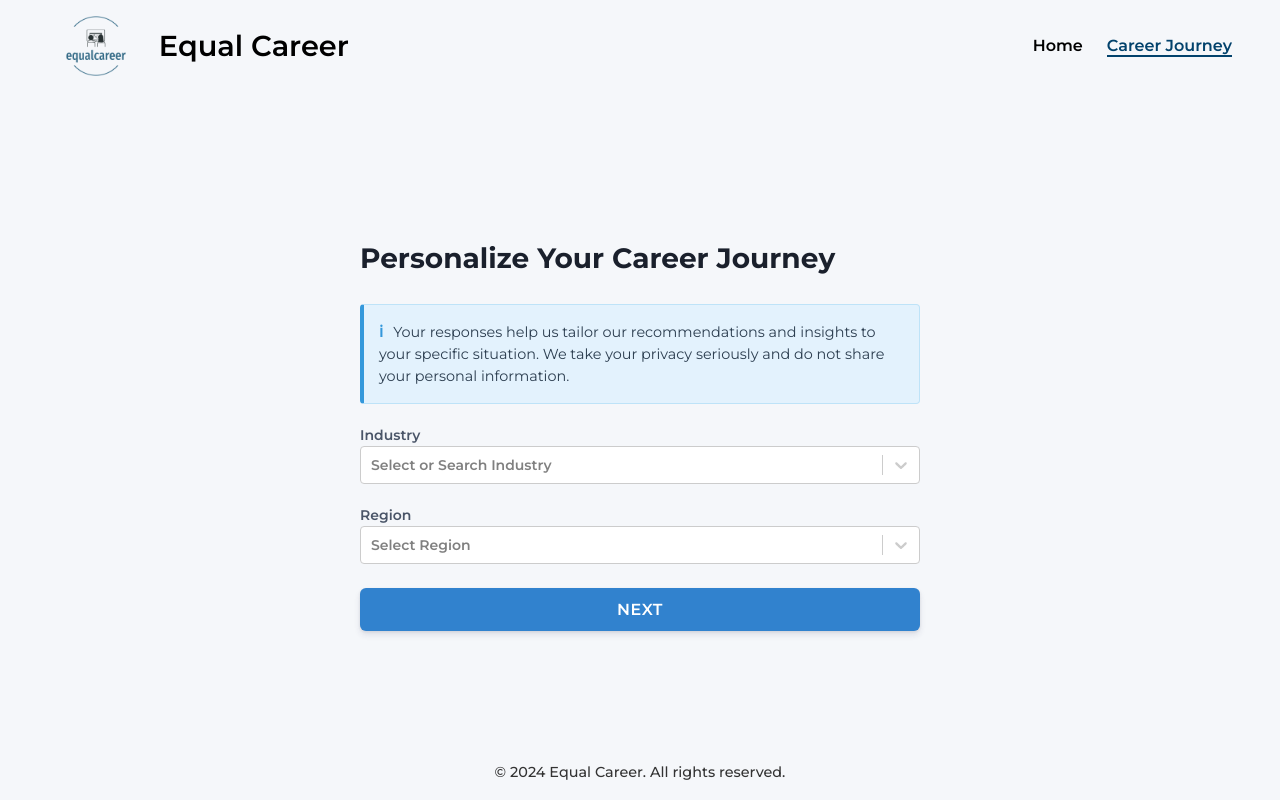
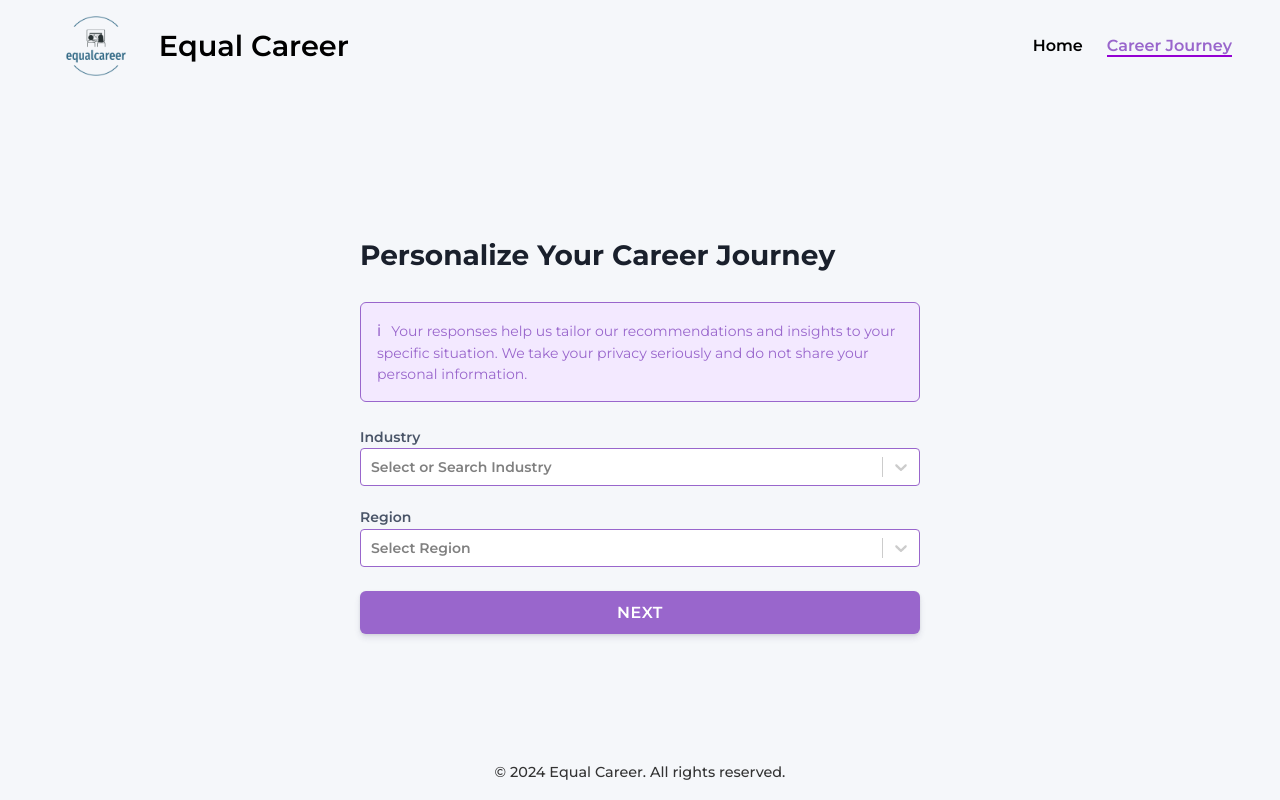
Before and after one commit to JarvisDZQ99/EqualCareer, a React (Vite) app in the folder vite-project/: page /journey in a window 1280 px wide. Built offline with nearby package versions, Linux system fonts and the light colour scheme.

Commit message:
feat: color tone

```diff
--- a/vite-project/src/steps/UserInfoForm.tsx
+++ b/vite-project/src/steps/UserInfoForm.tsx
@@ -87,6 +87,24 @@ const UserInfoForm: React.FC<UserInfoFormProps> = ({ onNext }) => {
           placeholder="Select or Search Industry"
           className="user-info-form-select"
           classNamePrefix="react-select"
+          styles={{
+            control: (provided) => ({
+              ...provided,
+              borderColor: '#9966cc',
+              '&:hover': {
+                borderColor: '#9400d3'
+              }
+            }),
+            option: (provided, state) => ({
+              ...provided,
+              backgroundColor: state.isSelected ? '#9966cc' : state.isFocused ? '#f3e9ff' : undefined,
+              color: state.isSelected ? '#ffffff' : '#9966cc',
+              '&:hover': {
+                backgroundColor: '#9400d3',
+                color: '#ffffff'
+              }
+            })
+          }}
         />
       </label>
       <label className="user-info-form-label">
@@ -98,6 +116,24 @@ const UserInfoForm: React.FC<UserInfoFormProps> = ({ onNext }) => {
           placeholder="Select Region"
           className="user-info-form-select"
           classNamePrefix="react-select"
+          styles={{
+            control: (provided) => ({
+              ...provided,
+              borderColor: '#9966cc',
+              '&:hover': {
+                borderColor: '#9400d3'
+              }
+            }),
+            option: (provided, state) => ({
+              ...provided,
+              backgroundColor: state.isSelected ? '#9966cc' : state.isFocused ? '#f3e9ff' : undefined,
+              color: state.isSelected ? '#ffffff' : '#9966cc',
+              '&:hover': {
+                backgroundColor: '#9400d3',
+                color: '#ffffff'
+              }
+            })
+          }}
         />
       </label>
       <button
--- a/vite-project/src/styles/CompanyDetail.css
+++ b/vite-project/src/styles/CompanyDetail.css
@@ -72,7 +72,7 @@ body {
   font-weight: 600;
   border: none;
   border-radius: 8px;
-  background-color: #3498db;
+  background-color: #9966cc;
   color: white;
   cursor: pointer;
   transition: all 0.3s ease;
@@ -85,7 +85,7 @@ body {
 }
 
 .cd-back-button:hover {
-  background-color: #2980b9;
+  background-color: #9400d3;
   transform: translateY(-2px);
   box-shadow: 0 4px 10px rgba(0, 0, 0, 0.1);
 }
@@ -93,9 +93,9 @@ body {
 .cd-loading-spinner {
   width: 60px;
   height: 60px;
-  border: 4px solid rgba(52, 152, 219, 0.3);
+  border: 4px solid rgba(153, 102, 204, 0.3);
   border-radius: 50%;
-  border-top-color: #3498db;
+  border-top-color: #9966cc;
   animation: cd-spin 1s ease-in-out infinite;
   margin: 2.5rem auto;
 }
@@ -125,7 +125,7 @@ body {
 }
 
 .tabs-trigger[data-state='active'] {
-  color: #4559a1;
+  color: #9966cc;
 }
 
 .tabs-content {
@@ -135,8 +135,8 @@ body {
 .cd-wgea-resource {
   margin-top: 2.5rem;
   padding: 1.5rem;
-  background-color: #e3f2fd;
-  border-left: 4px solid #3498db;
+  background-color: #f3e9ff;
+  border-left: 4px solid #9966cc;
   font-size: 0.95rem;
   line-height: 1.6;
   color: #2c3e50;
@@ -146,14 +146,14 @@ body {
 }
 
 .cd-wgea-link {
-  color: #3498db;
+  color: #9966cc;
   text-decoration: none;
   font-weight: 600;
   transition: color 0.3s ease;
 }
 
 .cd-wgea-link:hover {
-  color: #2980b9;
+  color: #9400d3;
   text-decoration: underline;
 }
 
--- a/vite-project/src/styles/CompanySuggest.css
+++ b/vite-project/src/styles/CompanySuggest.css
@@ -26,22 +26,6 @@ body {
   font-weight: 600;
 }
 
-.user-info-form-info-box {
-  background-color: #e3f2fd;
-  border-left: 4px solid #3498db;
-  padding: 15px;
-  margin-bottom: 20px;
-  border-radius: 4px;
-  font-size: 14px;
-  color: #2c3e50;
-}
-
-.user-info-form-info-icon {
-  font-weight: bold;
-  margin-right: 10px;
-  color: #3498db;
-}
-
 .filter-container {
   margin-bottom: 20px;
 }
@@ -57,8 +41,8 @@ body {
 
 .filter-input:focus {
   outline: none;
-  border-color: #3498db;
-  box-shadow: 0 0 0 3px rgba(52, 152, 219, 0.2);
+  border-color: #9966cc;
+  box-shadow: 0 0 0 3px rgba(153, 102, 204, 0.2);
 }
 
 .sorting-container {
@@ -92,14 +76,14 @@ body {
 
 .select:focus {
   outline: none;
-  border-color: #3498db;
-  box-shadow: 0 0 0 3px rgba(52, 152, 219, 0.2);
+  border-color: #9966cc;
+  box-shadow: 0 0 0 3px rgba(153, 102, 204, 0.2);
 }
 
 .sort-order-button {
   padding: 12px 20px;
   font-size: 16px;
-  background-color: #3498db;
+  background-color: #9966cc;
   color: white;
   border: none;
   border-radius: 6px;
@@ -112,7 +96,7 @@ body {
 }
 
 .sort-order-button:hover {
-  background-color: #2980b9;
+  background-color: #9400d3;
 }
 
 .sort-order-button svg {
@@ -146,7 +130,7 @@ body {
 }
 
 .score-option:hover {
-  color: #3498db;
+  color: #9966cc;
 }
 
 .card-container {
@@ -228,9 +212,9 @@ body {
   padding: 10px 15px;
   margin: 0 5px;
   border-radius: 6px;
-  border: 1px solid #3498db;
+  border: 1px solid #9966cc;
   background: #ffffff;
-  color: #3498db;
+  color: #9966cc;
   cursor: pointer;
   transition: all 0.3s ease;
   font-size: 14px;
@@ -238,7 +222,7 @@ body {
 }
 
 .pagination-button.active, .pagination-button:hover {
-  background-color: #3498db;
+  background-color: #9966cc;
   color: #ffffff;
 }
 
@@ -254,14 +238,14 @@ body {
   font-weight: 600;
   border: none;
   border-radius: 6px;
-  background-color: #3498db;
+  background-color: #9966cc;
   color: white;
   cursor: pointer;
   transition: all 0.3s ease;
 }
 
 .previous-button:hover {
-  background-color: #2980b9;
+  background-color: #9400d3;
   transform: translateY(-2px);
 }
 
@@ -278,9 +262,9 @@ body {
 .loading-spinner {
   width: 50px;
   height: 50px;
-  border: 3px solid rgba(52, 152, 219, 0.3);
+  border: 3px solid rgba(153, 102, 204, 0.3);
   border-radius: 50%;
-  border-top-color: #3498db;
+  border-top-color: #9966cc;
   animation: spin 1s ease-in-out infinite;
   margin: 20px auto;
 }
@@ -292,8 +276,8 @@ body {
 .wgea-resource {
   margin-top: 40px;
   padding: 20px;
-  background-color: #e3f2fd;
-  border-left: 4px solid #3498db;
+  background-color: #f3e9ff;
+  border-left: 4px solid #9966cc;
   font-size: 15px;
   line-height: 1.6;
   color: #2c3e50;
@@ -303,14 +287,14 @@ body {
 }
 
 .wgea-link {
-  color: #3498db;
+  color: #9966cc;
   text-decoration: none;
   font-weight: 600;
   transition: color 0.3s ease;
 }
 
 .wgea-link:hover {
-  color: #2980b9;
+  color: #9400d3;
   text-decoration: underline;
 }
 
--- a/vite-project/src/styles/EmploymentChoice.css
+++ b/vite-project/src/styles/EmploymentChoice.css
@@ -37,8 +37,8 @@
 }
 
 .choice-box.selected {
-  border-color: #4a90e2;
-  box-shadow: 0 0 0 2px rgba(74, 144, 226, 0.2);
+  border-color: #9966cc;
+  box-shadow: 0 0 0 2px rgba(153, 102, 204, 0.2);
 }
 
 .choice-box h2 {
@@ -68,7 +68,7 @@
 
 .choice-box li svg {
   margin-right: 8px;
-  color: #4a90e2;
+  color: #9966cc;
 }
 
 .button-group {
@@ -99,12 +99,12 @@
 }
 
 .button.primary {
-  background-color: #4a90e2;
+  background-color: #9966cc;
   color: white;
 }
 
 .button.primary:hover {
-  background-color: #3a7bc8;
+  background-color: #9400d3;
   transform: translateY(-2px);
 }
 
--- a/vite-project/src/styles/EmpolyedChoice.css
+++ b/vite-project/src/styles/EmpolyedChoice.css
@@ -13,20 +13,6 @@
   color: #333;
   margin-bottom: 10px;
   text-align: center;
-}
-
-.user-info-form-info-box {
-  background-color: #e6f2ff;
-  border-radius: 8px;
-  padding: 15px;
-  margin-bottom: 20px;
-  font-size: 14px;
-  color: #0066cc;
-}
-
-.user-info-form-info-icon {
-  font-weight: bold;
-  margin-right: 8px;
 }
 
 .choice-container {
@@ -51,8 +37,8 @@
 }
 
 .choice-box.selected {
-  border-color: #4a90e2;
-  box-shadow: 0 0 0 2px rgba(74, 144, 226, 0.2);
+  border-color: #9966cc;
+  box-shadow: 0 0 0 2px rgba(153, 102, 204, 0.2);
 }
 
 .choice-box h2 {
@@ -82,7 +68,7 @@
 
 .choice-box li svg {
   margin-right: 8px;
-  color: #4a90e2;
+  color: #9966cc;
 }
 
 .button-group {
@@ -112,12 +98,12 @@
 }
 
 .button.primary {
-  background-color: #4a90e2;
+  background-color: #9966cc;
   color: white;
 }
 
 .button.primary:hover {
-  background-color: #3a7bc8;
+  background-color: #9400d3;
 }
 
 .button:disabled {
--- a/vite-project/src/styles/Header.css
+++ b/vite-project/src/styles/Header.css
@@ -39,13 +39,13 @@
 }
 
 .nav-link:hover {
-  color: #02426c;
+  color: #9400D3;
   transform: scale(1.1);
 }
 
 .nav-link.active {
-  color: #02426c;
-  border-bottom: 2px solid #02426c;
+  color: #9966CC;
+  border-bottom: 2px solid #9400D3;
 }
 
 @media (max-width: 768px) {
--- a/vite-project/src/styles/Journey.css
+++ b/vite-project/src/styles/Journey.css
@@ -1,8 +1,8 @@
 @import url('https://fonts.googleapis.com/css2?family=Montserrat:wght@400;600&display=swap');
 
 :root {
-  --primary-color: #4CAF50;
-  --primary-hover-color: #45a049;
+  --primary-color: #9966cc;
+  --primary-hover-color: #9400d3;
   --text-color: #333333;
   --background-color: #f5f7fa;
   --input-background: #ffffff;
--- a/vite-project/src/styles/LabourForceInfo.css
+++ b/vite-project/src/styles/LabourForceInfo.css
@@ -48,7 +48,7 @@
 }
 
 .progress-bar-men {
-  background-color: #4a90e2;
+  background-color: #2e4fe3;
   left: 0;
   z-index: 1;
 }
@@ -92,7 +92,7 @@
 }
 
 .info-card-value {
-  color: #4a72b0;
+  color: #9966cc;
   font-size: 1.8rem !important;
   font-weight: 700 !important;
 }
@@ -158,7 +158,7 @@
 }
 
 .labourbutton-primary {
-  background-color: #3498db;
+  background-color: #9966cc;
   color: white;
 }
 
@@ -177,7 +177,7 @@
 }
 
 .labourbutton-primary:hover {
-  background-color: #2980b9;
+  background-color: #9400d3;
 }
 
 @media (max-width: 600px) {
--- a/vite-project/src/styles/PayGapVisual.css
+++ b/vite-project/src/styles/PayGapVisual.css
@@ -81,14 +81,14 @@ body {
 }
 
 .pay-gap-icon {
-  color: #3498db;
+  color: #9966cc;
   margin-right: 5px;
 }
 
 .pay-gap-value {
   font-size: 1.5em;
   font-weight: 700;
-  color: #3498db;
+  color: #9966cc;
 }
 
 .trend-info {
@@ -148,7 +148,7 @@ body {
 }
 
 .button.primary {
-  background-color: #3498db;
+  background-color: #9966cc;
   color: white;
 }
 
@@ -162,23 +162,7 @@ body {
 }
 
 .button.primary:hover {
-  background-color: #2980b9;
-}
-
-.user-info-form-info-box {
-  background-color: #e3f2fd;
-  border-left: 4px solid #3498db;
-  padding: 15px;
-  margin-bottom: 20px;
-  border-radius: 4px;
-  font-size: 0.9em;
-  color: #2c3e50;
-}
-
-.user-info-form-info-icon {
-  font-weight: bold;
-  margin-right: 10px;
-  color: #3498db;
+  background-color: #9400d3;
 }
 
 .wgea-resource {
@@ -189,7 +173,7 @@ body {
 }
 
 .wgea-link {
-  color: #3498db;
+  color: #9966cc;
   text-decoration: none;
   font-weight: 600;
 }
@@ -210,13 +194,13 @@ body {
 .combined-summary-box .summary-title {
   font-size: 1.4em;
   color: #2c3e50;
-  border-bottom: 2px solid #3498db;
+  border-bottom: 2px solid #9966cc;
   padding-bottom: 10px;
   margin-bottom: 20px;
 }
 
 .salary-comparison {
-  background-color: #e8f4fd;
+  background-color: #f3e9ff;
   border-radius: 8px;
   padding: 15px;
   margin-top: 20px;
@@ -233,7 +217,7 @@ body {
 .salary-difference {
   font-size: 1.2em;
   font-weight: 600;
-  color: #3498db;
+  color: #9966cc;
 }
 
 .salary-difference.positive {
--- a/vite-project/src/styles/UserInfoForm.css
+++ b/vite-project/src/styles/UserInfoForm.css
@@ -19,18 +19,18 @@
 }
 
 .user-info-form-info-box {
-  background-color: #ebf8ff;
-  border: 1px solid #bee3f8;
+  background-color: #f3e9ff;
+  border: 1px solid #9966cc;
   border-radius: 6px;
   padding: 16px;
   margin-bottom: 24px;
   font-size: 14px;
   line-height: 1.5;
-  color: #2c5282;
+  color: #9966cc;
 }
 
 .user-info-form-info-icon {
-  color: #3182ce;
+  color: #9966cc;
   margin-right: 10px;
   font-size: 16px;
 }
@@ -49,7 +49,7 @@
   font-weight: 600;
   border-radius: 6px;
   border: none;
-  background: #3182ce;
+  background: #9966cc;
   color: #ffffff;
   cursor: pointer;
   transition: all 0.2s ease;
@@ -62,7 +62,7 @@
 }
 
 .user-info-form-button:hover {
-  background: #2b6cb0;
+  background: #9400d3;
   transform: translateY(-2px);
 }
 
@@ -71,12 +71,12 @@
 }
 
 .react-select__control {
-  border-color: #e2e8f0;
+  border-color: #9966cc;
   box-shadow: none;
 }
 
 .react-select__control:hover {
-  border-color: #cbd5e0;
+  border-color: #9400d3;
 }
 
 .react-select__placeholder {
```
